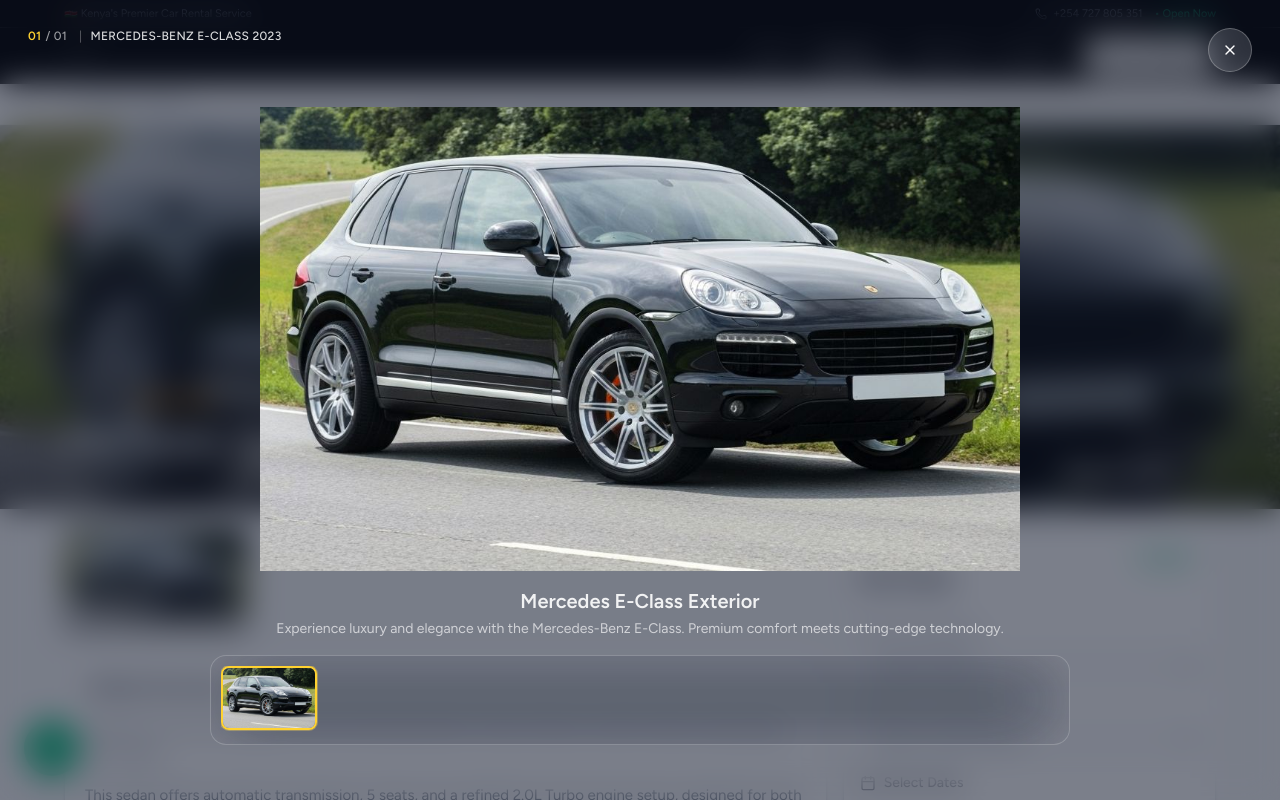
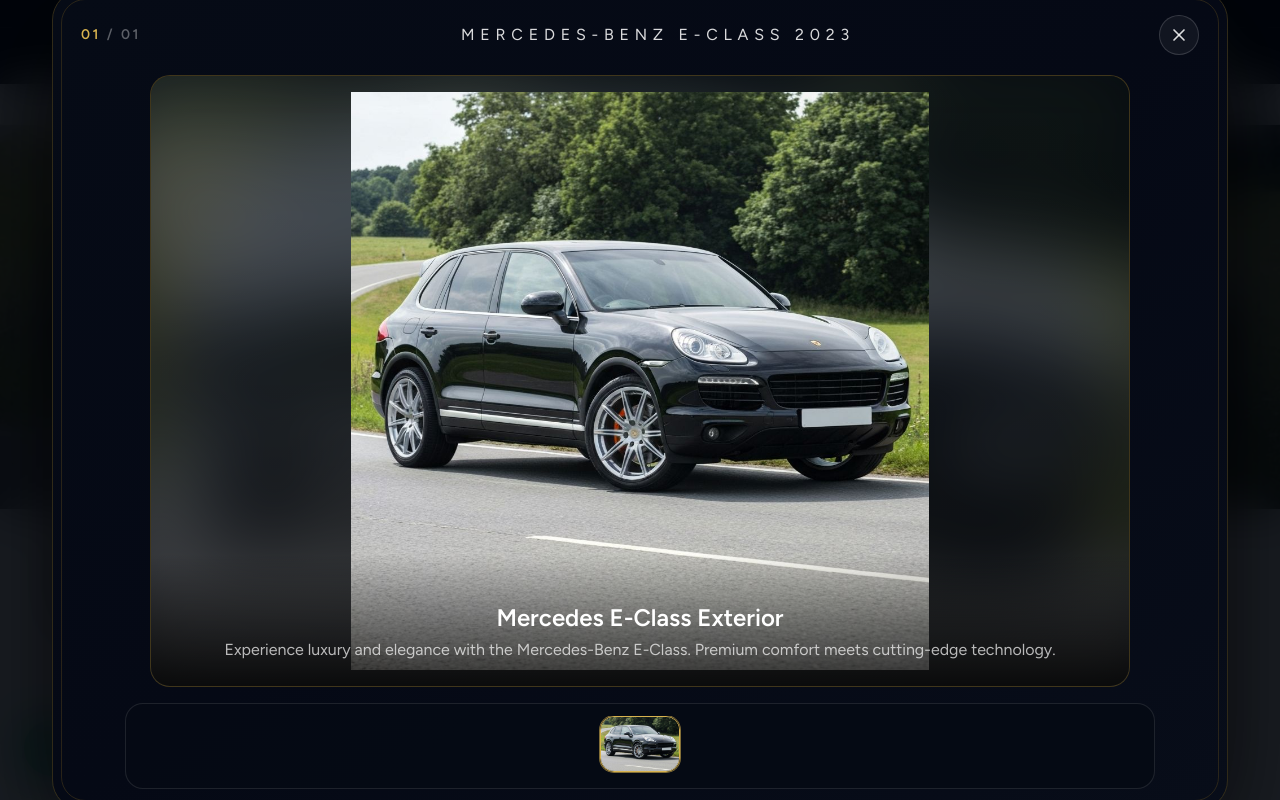
Before and after one commit to shamos13/GariZetu, a React (Vite) app in the folder FrontEnd/: page /vehicles/9997 in a window 1280 px wide. Both pictures are taken after a click on the button 155 px from the left and 580 px from the top of the page. Shown: the top 800 px of the page. Built offline with nearby package versions, Linux system fonts and the light colour scheme.

Commit message:
image gallery upload`

```diff
--- a/FrontEnd/src/pages/VehicleDetailsPage.tsx
+++ b/FrontEnd/src/pages/VehicleDetailsPage.tsx
@@ -197,10 +197,25 @@
         url: car?.mainImageUrl ?? "/placeholder-car.jpg",
         alt: car?.name ?? "Vehicle image",
     };
-    const activeGalleryCaption = activeGalleryImage.alt?.trim() || car?.name || "Vehicle";
-    const safeDescription = car?.description ?? "";
-    const activeGallerySubCaption =
-        safeDescription.length > 110 ? `${safeDescription.slice(0, 107)}...` : safeDescription;
+    const galleryCurrentLabel = String(
+        Math.min(Math.max(currentImageIndex + 1, 1), Math.max(images.length, 1))
+    ).padStart(2, "0");
+    const galleryTotalLabel = String(Math.max(images.length, 1)).padStart(2, "0");
+    const galleryHeading = (car?.name ?? "Vehicle Gallery").toUpperCase();
+    const galleryCaptionTitle =
+        activeGalleryImage.alt?.trim() && activeGalleryImage.alt !== "Vehicle image"
+            ? activeGalleryImage.alt
+            : car
+                ? `${car.make} ${car.model} ${car.year}`
+                : "Vehicle";
+    const rawGalleryCaptionText = car?.description?.trim() ?? "";
+    const galleryCaptionText =
+        rawGalleryCaptionText.length > 135
+            ? `${rawGalleryCaptionText.slice(0, 132)}...`
+            : rawGalleryCaptionText;
+    const maxPreviewThumbs = 7;
+    const previewThumbs = images.slice(0, maxPreviewThumbs);
+    const overflowThumbCount = Math.max(images.length - maxPreviewThumbs, 0);
 
     // ✅ NOW CONDITIONAL RETURNS ARE SAFE - ALL HOOKS CALLED
     // Loading state
@@ -677,36 +692,40 @@
 
             {isGalleryModalOpen && (
                 <div
-                    className="fixed inset-0 z-[80] bg-slate-900/55 backdrop-blur-lg"
+                    className="fixed inset-0 z-[80] bg-[#02050c]/90 backdrop-blur-xl"
                     onClick={closeGalleryModal}
                 >
                     <div
-                        className="relative h-full w-full"
+                        className="relative mx-auto flex h-full w-full max-w-[1240px] items-center justify-center px-3 py-5 sm:px-5 md:px-8"
                         onClick={(event) => event.stopPropagation()}
                     >
-                        <div className="absolute left-4 top-4 z-20 text-[11px] font-medium tracking-wide text-white/80 md:left-7 md:top-7 md:text-xs">
-                            <span className="font-semibold text-amber-300">
-                                {String(currentImageIndex + 1).padStart(2, "0")}
-                            </span>
-                            <span className="mx-1 text-white/60">
-                                / {String(images.length).padStart(2, "0")}
-                            </span>
-                            <span className="mx-2 text-white/30">|</span>
-                            <span className="uppercase text-white/85">{car.name}</span>
-                        </div>
+                        <div className="relative w-full overflow-hidden rounded-[30px] border border-[#302a18] bg-gradient-to-br from-[#060b16] via-[#050915] to-[#080d19] p-3 shadow-[0_34px_110px_rgba(0,0,0,0.7)] sm:p-5">
+                            <div className="pointer-events-none absolute inset-2 rounded-[24px] border border-[#41361b]/60" />
+
+                            <div className="relative z-10 flex items-center justify-between gap-3 px-1 py-1 sm:px-2">
+                                <p className="min-w-[76px] text-sm font-semibold tracking-[0.18em]">
+                                    <span className="text-[#d8b34f]">{galleryCurrentLabel}</span>
+                                    <span className="text-white/35"> / {galleryTotalLabel}</span>
+                                </p>
+
+                                <h3 className="flex-1 truncate text-center text-[11px] uppercase tracking-[0.36em] text-white/85 sm:text-sm md:text-base">
+                                    {galleryHeading}
+                                </h3>
 
                                 <button
                                     onClick={closeGalleryModal}
-                            className="absolute right-4 top-4 z-20 inline-flex h-11 w-11 items-center justify-center rounded-full border border-white/25 bg-white/15 text-white backdrop-blur-xl transition-colors hover:bg-white/25 md:right-7 md:top-7"
+                                    className="inline-flex h-10 w-10 items-center justify-center rounded-full border border-white/15 bg-white/5 text-white/85 transition-colors hover:bg-white/15"
                                     aria-label="Close gallery"
                                 >
-                            <X className="h-4 w-4" />
+                                    <X className="h-5 w-5" />
                                 </button>
+                            </div>
 
+                            <div className="relative z-10 mt-3 sm:mt-4">
                                 {images.length > 1 && (
                                     <button
                                         onClick={handlePrevImage}
-                                className="absolute left-4 top-1/2 z-20 h-12 w-12 -translate-y-1/2 rounded-full border border-white/25 bg-white/15 text-white backdrop-blur-xl transition-colors hover:bg-white/25 md:left-7"
+                                        className="absolute left-1 top-1/2 z-20 h-11 w-11 -translate-y-1/2 rounded-full border border-white/20 bg-black/45 text-white backdrop-blur transition-colors hover:bg-black/65 sm:left-2"
                                         aria-label="Previous image"
                                     >
                                         <ChevronLeft className="mx-auto h-5 w-5" />
@@ -716,40 +735,56 @@
                                 {images.length > 1 && (
                                     <button
                                         onClick={handleNextImage}
-                                className="absolute right-4 top-1/2 z-20 h-12 w-12 -translate-y-1/2 rounded-full border border-white/25 bg-white/15 text-white backdrop-blur-xl transition-colors hover:bg-white/25 md:right-7"
+                                        className="absolute right-1 top-1/2 z-20 h-11 w-11 -translate-y-1/2 rounded-full border border-white/20 bg-black/45 text-white backdrop-blur transition-colors hover:bg-black/65 sm:right-2"
                                         aria-label="Next image"
                                     >
                                         <ChevronRight className="mx-auto h-5 w-5" />
                                     </button>
                                 )}
 
-                        <div className="mx-auto flex h-full w-full max-w-5xl flex-col items-center justify-center px-4 pb-5 pt-16 md:pb-7 md:pt-20">
-                            <div className="w-full max-w-[760px] overflow-hidden bg-black/30">
+                                <div className="relative mx-auto aspect-[16/10] w-full max-w-[980px] overflow-hidden rounded-[20px] border border-[#6f5a22]/55 bg-[#070c14]">
                                     <img
                                         src={getImageUrl(activeGalleryImage.url)}
-                                    alt={activeGalleryImage.alt}
-                                    className="h-[50vh] min-h-[280px] max-h-[620px] w-full object-cover md:h-[58vh]"
+                                        alt=""
+                                        aria-hidden="true"
+                                        className="absolute inset-0 h-full w-full scale-110 object-cover opacity-45 blur-2xl"
                                         onError={(e) => {
                                             e.currentTarget.src = "/placeholder-car.jpg";
                                         }}
                                     />
+                                    <div className="absolute inset-0 bg-gradient-to-b from-black/10 via-black/20 to-black/40" />
+                                    <img
+                                        src={getImageUrl(activeGalleryImage.url)}
+                                        alt={activeGalleryImage.alt}
+                                        className="relative z-10 h-full w-full object-contain p-2 sm:p-3 md:p-4"
+                                        onError={(e) => {
+                                            e.currentTarget.src = "/placeholder-car.jpg";
+                                        }}
+                                    />
+
+                                    <div className="pointer-events-none absolute inset-x-0 bottom-0 z-20 bg-gradient-to-t from-black/75 via-black/40 to-transparent px-4 pb-4 pt-12 text-center sm:px-8 sm:pb-6">
+                                        <p className="text-lg font-semibold text-white sm:text-2xl">
+                                            {galleryCaptionTitle}
+                                        </p>
+                                        {galleryCaptionText && (
+                                            <p className="mt-1 text-xs text-white/70 sm:text-base">
+                                                {galleryCaptionText}
+                                            </p>
+                                        )}
+                                    </div>
+                                </div>
                             </div>
 
-                            <div className="mt-3 text-center md:mt-4">
-                                <p className="text-xl font-semibold text-white/90">{activeGalleryCaption}</p>
-                                <p className="mt-1 text-sm text-white/65">{activeGallerySubCaption}</p>
-                            </div>
-
-                            <div className="mt-4 w-full max-w-[860px] rounded-2xl border border-white/20 bg-white/10 p-2.5 backdrop-blur-2xl">
-                                <div className="flex gap-2 overflow-x-auto pb-1">
-                                    {images.map((img, index) => (
+                            <div className="relative z-10 mx-auto mt-4 w-full max-w-[1030px] rounded-[18px] border border-white/10 bg-[#060b14]/90 px-3 py-2 sm:px-4 sm:py-3">
+                                <div className="flex items-center justify-center gap-2 overflow-x-auto pb-1">
+                                    {previewThumbs.map((img, index) => (
                                         <button
                                             key={`modal-thumb-${img.id}`}
                                             onClick={() => setCurrentImageIndex(index)}
-                                            className={`relative h-14 w-20 flex-shrink-0 overflow-hidden rounded-md border-2 transition-all md:h-16 md:w-24 ${
+                                            className={`relative h-12 w-16 flex-shrink-0 overflow-hidden rounded-xl border transition-all sm:h-14 sm:w-20 ${
                                                 currentImageIndex === index
-                                                    ? "border-amber-300 shadow-[0_0_0_1px_rgba(252,211,77,0.35)]"
-                                                    : "border-transparent opacity-80 hover:border-white/55 hover:opacity-100"
+                                                    ? "border-[#d8b34f] ring-1 ring-[#d8b34f]/60"
+                                                    : "border-white/15 opacity-80 hover:border-white/35 hover:opacity-100"
                                             }`}
                                         >
                                             <img
@@ -762,6 +797,20 @@
                                             />
                                         </button>
                                     ))}
+
+                                    {overflowThumbCount > 0 && (
+                                        <button
+                                            type="button"
+                                            onClick={() => setCurrentImageIndex(maxPreviewThumbs)}
+                                            className={`h-12 min-w-[64px] flex-shrink-0 rounded-xl border text-sm font-semibold tracking-wide transition-all sm:h-14 sm:min-w-[80px] ${
+                                                currentImageIndex >= maxPreviewThumbs
+                                                    ? "border-[#d8b34f] bg-[#d8b34f]/20 text-[#e4c56f]"
+                                                    : "border-white/15 bg-white/5 text-white/75 hover:border-white/35"
+                                            }`}
+                                        >
+                                            +{overflowThumbCount}
+                                        </button>
+                                    )}
                                 </div>
                             </div>
                         </div>
```
Also changed, not shown: 1 other file (tests, documents, lock files or other folders). Lines whose indentation alone changed are shown as unchanged.
